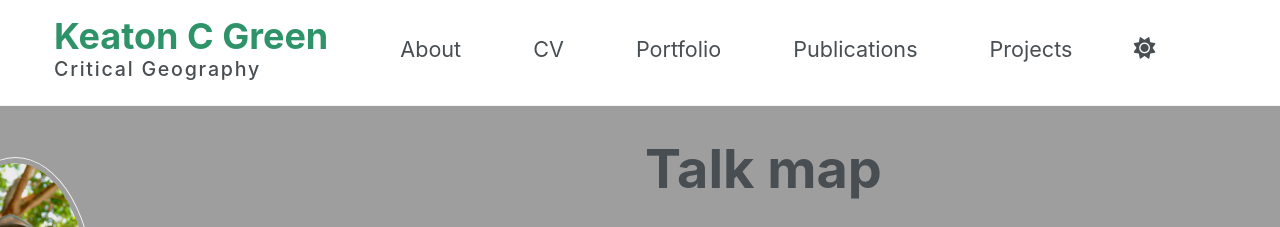
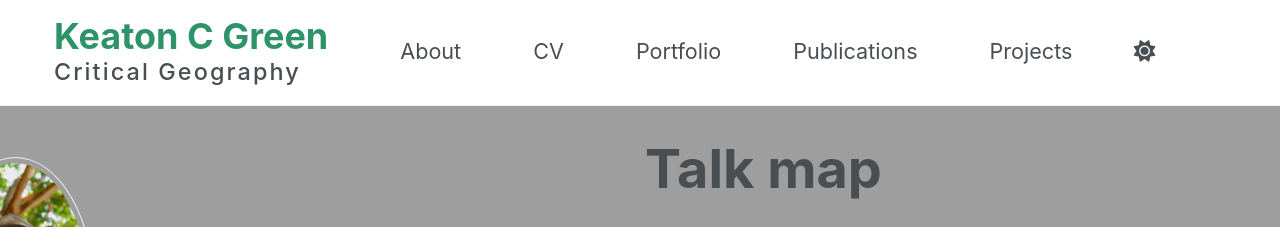
Before and after one commit to K3ATON-G1/K3ATON-G1.github.io, a Jekyll site: the page built from _pages/talkmap.html, in a window 1280 px wide. Shown: the top 227 px of the page. Built offline with Jekyll 4.4.1, drawn with Linux system fonts in a browser that asks for light colours; nearby versions of some CDN libraries; some web fonts are replaced; a script that is not in the unit is left out.

Commit message:
Increase font size for masthead tagline

```diff
--- a/assets/css/main.scss
+++ b/assets/css/main.scss
@@ -177,7 +177,7 @@ html[data-theme="dark"] .sidebar {
 .masthead__menu-item--lg .site-tagline {
   display: block !important;
   color: inherit !important;
-  font-size: 1.09rem !important;
+  font-size: 1.3rem !important;
   font-weight: 500 !important;
   letter-spacing: 0.09em !important;
   line-height: 1.1 !important;
```
